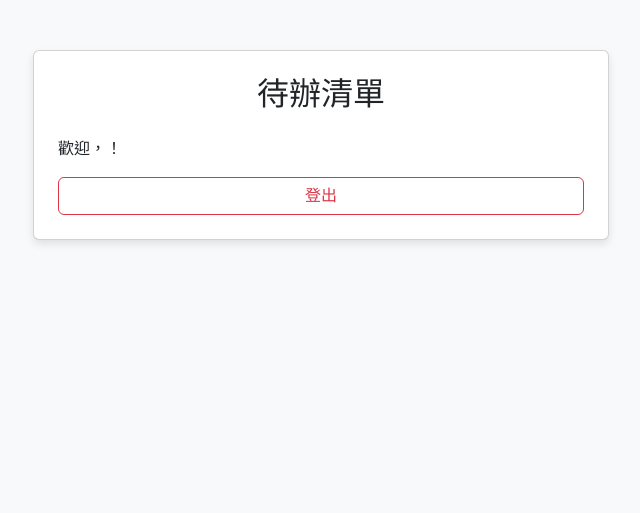
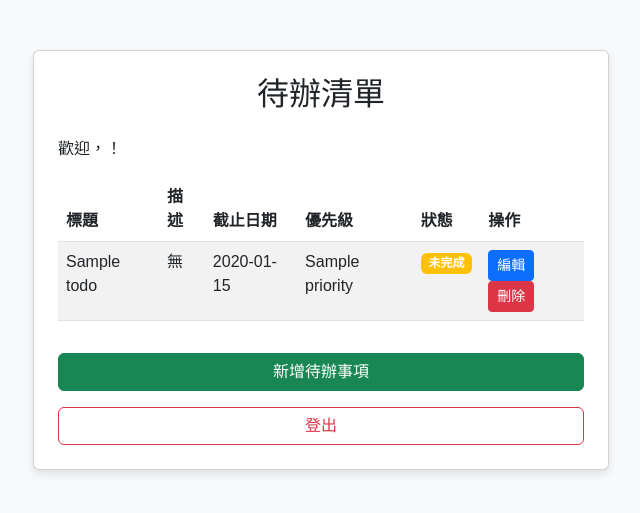
Before and after one commit to Tso0811/ToDoManager, a Django app: template ToDoManager/templates/todo_list.html in a window 1280 px wide. Shown: the top 513 px of the page, without its empty margins (319-959 px from the left). Run offline with Django 4.2, Linux system fonts and the light colour scheme; the template is opened without the code that fills it: most values are stand-ins (such as "Sample title", 1, 10 or a date in 2020).

Commit message:
修改todo_list.html新增CURD功能 、加入新增 修改 刪除三個模板

```diff
--- a/ToDoManager/templates/todo_list.html
+++ b/ToDoManager/templates/todo_list.html
@@ -4,6 +4,38 @@
     <div class="card p-4">
         <h2 class="text-center mb-4">待辦清單</h2>
         <p>歡迎，{{ user.username }}！</p>
-        <a href="{% url 'logout_view' %}" class="btn btn-outline-danger w-100">登出</a>
+        <table class="table table-striped">
+            <thead>
+                <tr>
+                    <th>標題</th>
+                    <th>描述</th>
+                    <th>截止日期</th>
+                    <th>優先級</th>
+                    <th>狀態</th>
+                    <th>操作</th>
+                </tr>
+            </thead>
+            <tbody>
+                {% for todo in todos %}
+                <tr>
+                    <td>{{ todo.title }}</td>
+                    <td>{{ todo.description|default:"無" }}</td>
+                    <td>{{ todo.due_date|date:"Y-m-d" }}</td>
+                    <td>{{ todo.priority }}</td>
+                    <td>{% if todo.completed %}<span class="badge bg-success">已完成</span>{% else %}<span class="badge bg-warning">未完成</span>{% endif %}</td>
+                    <td>
+                        <a href="{% url 'edit_todo' todo.id %}" class="btn btn-sm btn-primary">編輯</a>
+                        <a href="{% url 'delete_todo' todo.id %}" class="btn btn-sm btn-danger">刪除</a>
+                    </td>
+                </tr>
+                {% empty %}
+                <tr>
+                    <td colspan="6" class="text-center">尚無待辦事項</td>
+                </tr>
+                {% endfor %}
+            </tbody>
+        </table>
+        <a href="{% url 'add_todo' %}" class="btn btn-success w-100 mt-3">新增待辦事項</a>
+        <a href="{% url 'logout_view' %}" class="btn btn-outline-danger w-100 mt-3">登出</a>
     </div>
 {% endblock %}
```
Also changed, not shown: ToDoManager/templates/add_todo.html (added, +24 -0 lines), ToDoManager/templates/confirm_delete.html (added, +13 -0 lines), ToDoManager/templates/edit_todo.html (added, +21 -0 lines), ToDoManager/db.sqlite3.
